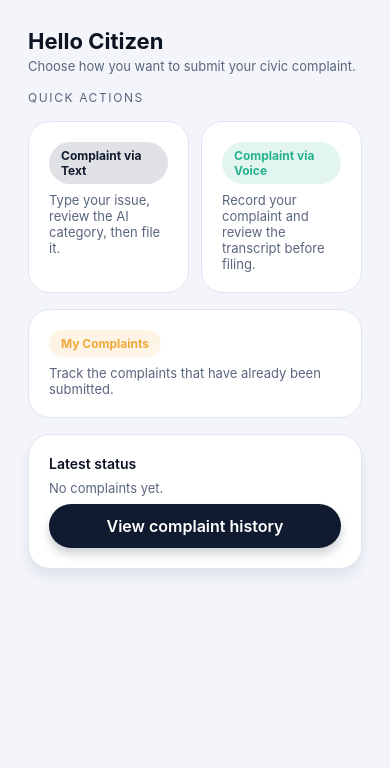
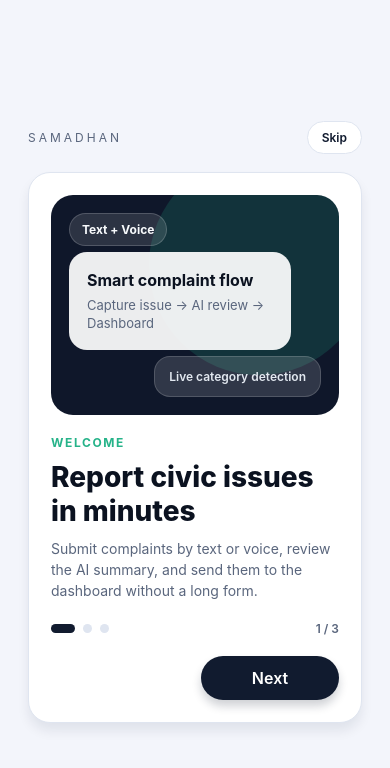
Before and after one commit to harxhe/JanSeva, a React Native app in the folder mobile/: screen / in a window 390 px wide. Shown: the top 768 px of the page. Built offline with nearby package versions, Linux system fonts and the light colour scheme; no server answers.

Commit message:
add mobile onboarding screens

```diff
--- a/mobile/src/App.js
+++ b/mobile/src/App.js
@@ -2,6 +2,7 @@ import { useMemo, useState, useEffect } from "react";
 import { SafeAreaView, ScrollView, StyleSheet, View, Alert } from "react-native";
 import { theme } from "./utils/theme";
 import HomeScreen from "./screens/HomeScreen";
+import OnboardingScreen from "./screens/OnboardingScreen";
 import TextComplaintScreen from "./screens/TextComplaintScreen";
 import VoiceComplaintScreen from "./screens/VoiceComplaintScreen.js";
 import HistoryScreen from "./screens/HistoryScreen";
@@ -14,6 +15,7 @@ const DEFAULT_USER = {
 
 const App = () => {
   const [user] = useState(DEFAULT_USER);
+  const [showOnboarding, setShowOnboarding] = useState(true);
   const [screen, setScreen] = useState("home");
   const [history, setHistory] = useState([]);
 
@@ -175,12 +177,18 @@ const App = () => {
 
   return (
     <SafeAreaView style={styles.safeArea}>
+      {showOnboarding ? (
+        <View style={styles.onboardingWrap}>
+          <OnboardingScreen onFinish={() => setShowOnboarding(false)} />
+        </View>
+      ) : (
         <ScrollView
           contentContainerStyle={styles.scroll}
           showsVerticalScrollIndicator={false}
         >
           <View style={styles.screen}>{renderScreen()}</View>
         </ScrollView>
+      )}
     </SafeAreaView>
   );
 };
@@ -193,6 +201,11 @@ const styles = StyleSheet.create({
   scroll: {
     padding: theme.spacing.xl,
   },
+  onboardingWrap: {
+    flex: 1,
+    padding: theme.spacing.xl,
+    justifyContent: "center",
+  },
   screen: {
     flex: 1,
     gap: 20,
--- /dev/null
+++ b/mobile/src/screens/OnboardingScreen.js
@@ -0,0 +1,247 @@
+import { useMemo, useState } from "react";
+import { View, Text, StyleSheet, Pressable } from "react-native";
+import { theme } from "../utils/theme";
+import Card from "../components/Card";
+import PrimaryButton from "../components/PrimaryButton";
+
+const SLIDES = [
+  {
+    kicker: "Welcome",
+    title: "Report civic issues in minutes",
+    body: "Submit complaints by text or voice, review the AI summary, and send them to the dashboard without a long form.",
+    accent: "Text + Voice",
+  },
+  {
+    kicker: "AI Assist",
+    title: "See the transcript, translation, and category",
+    body: "Before you file a complaint, the app shows the transcription, English translation, category, and urgency picked by AI.",
+    accent: "Review before filing",
+  },
+  {
+    kicker: "Tracking",
+    title: "Follow every complaint from one place",
+    body: "Open your complaint history anytime to see what you submitted and the latest status available from the backend.",
+    accent: "History + updates",
+  },
+];
+
+const OnboardingScreen = ({ onFinish }) => {
+  const [index, setIndex] = useState(0);
+  const slide = SLIDES[index];
+  const isLast = index === SLIDES.length - 1;
+
+  const progressLabel = useMemo(() => `${index + 1} / ${SLIDES.length}`, [index]);
+
+  return (
+    <View style={styles.container}>
+      <View style={styles.headerRow}>
+        <Text style={styles.brand}>Samadhan</Text>
+        <Pressable onPress={onFinish} style={styles.skipButton}>
+          <Text style={styles.skipText}>Skip</Text>
+        </Pressable>
+      </View>
+
+      <Card style={styles.heroCard}>
+        <View style={styles.artPanel}>
+          <View style={styles.glowOrb} />
+          <View style={styles.accentPill}>
+            <Text style={styles.accentPillText}>{slide.accent}</Text>
+          </View>
+          <View style={styles.mockCardLarge}>
+            <Text style={styles.mockCardTitle}>Smart complaint flow</Text>
+            <Text style={styles.mockCardText}>Capture issue -> AI review -> Dashboard</Text>
+          </View>
+          <View style={styles.mockCardSmall}>
+            <Text style={styles.mockCardMeta}>Live category detection</Text>
+          </View>
+        </View>
+
+        <View style={styles.copyWrap}>
+          <Text style={styles.kicker}>{slide.kicker}</Text>
+          <Text style={styles.title}>{slide.title}</Text>
+          <Text style={styles.body}>{slide.body}</Text>
+        </View>
+
+        <View style={styles.footerRow}>
+          <View style={styles.dotsRow}>
+            {SLIDES.map((item, dotIndex) => (
+              <View
+                key={item.title}
+                style={[styles.dot, dotIndex === index && styles.dotActive]}
+              />
+            ))}
+          </View>
+          <Text style={styles.progressText}>{progressLabel}</Text>
+        </View>
+
+        <View style={styles.actionRow}>
+          {index > 0 ? (
+            <View style={styles.actionButton}>
+              <PrimaryButton label="Back" variant="secondary" onPress={() => setIndex(index - 1)} />
+            </View>
+          ) : (
+            <View style={styles.actionButton} />
+          )}
+          <View style={styles.actionButton}>
+            <PrimaryButton
+              label={isLast ? "Go to homepage" : "Next"}
+              onPress={() => (isLast ? onFinish() : setIndex(index + 1))}
+            />
+          </View>
+        </View>
+      </Card>
+    </View>
+  );
+};
+
+const styles = StyleSheet.create({
+  container: {
+    flex: 1,
+    gap: 18,
+    justifyContent: "center",
+  },
+  headerRow: {
+    flexDirection: "row",
+    justifyContent: "space-between",
+    alignItems: "center",
+  },
+  brand: {
+    textTransform: "uppercase",
+    letterSpacing: 3,
+    color: theme.colors.inkMuted,
+    fontSize: 12,
+  },
+  skipButton: {
+    paddingHorizontal: 14,
+    paddingVertical: 8,
+    borderRadius: 999,
+    borderWidth: 1,
+    borderColor: theme.colors.border,
+    backgroundColor: theme.colors.surface,
+  },
+  skipText: {
+    color: theme.colors.primary,
+    fontSize: 12,
+    fontWeight: "600",
+  },
+  heroCard: {
+    gap: 20,
+    padding: 22,
+  },
+  artPanel: {
+    minHeight: 220,
+    borderRadius: theme.radius.lg,
+    backgroundColor: "#0f172a",
+    overflow: "hidden",
+    padding: 18,
+    justifyContent: "space-between",
+  },
+  glowOrb: {
+    position: "absolute",
+    width: 220,
+    height: 220,
+    borderRadius: 999,
+    backgroundColor: "rgba(38, 179, 137, 0.18)",
+    top: -40,
+    right: -30,
+  },
+  accentPill: {
+    alignSelf: "flex-start",
+    paddingHorizontal: 12,
+    paddingVertical: 8,
+    borderRadius: 999,
+    backgroundColor: "rgba(255,255,255,0.12)",
+    borderWidth: 1,
+    borderColor: "rgba(255,255,255,0.18)",
+  },
+  accentPillText: {
+    color: "#f8fafc",
+    fontSize: 12,
+    fontWeight: "700",
+  },
+  mockCardLarge: {
+    borderRadius: 18,
+    padding: 18,
+    backgroundColor: "rgba(255,255,255,0.92)",
+    gap: 6,
+    width: "88%",
+  },
+  mockCardSmall: {
+    alignSelf: "flex-end",
+    borderRadius: 16,
+    paddingHorizontal: 14,
+    paddingVertical: 12,
+    backgroundColor: "rgba(255,255,255,0.14)",
+    borderWidth: 1,
+    borderColor: "rgba(255,255,255,0.16)",
+  },
+  mockCardTitle: {
+    color: theme.colors.ink,
+    fontSize: 16,
+    fontWeight: "700",
+  },
+  mockCardText: {
+    color: theme.colors.inkMuted,
+    fontSize: 13,
+    lineHeight: 18,
+  },
+  mockCardMeta: {
+    color: "#e2e8f0",
+    fontSize: 12,
+    fontWeight: "600",
+  },
+  copyWrap: {
+    gap: 10,
+  },
+  kicker: {
+    color: theme.colors.accent,
+    textTransform: "uppercase",
+    letterSpacing: 1.6,
+    fontSize: 12,
+    fontWeight: "700",
+  },
+  title: {
+    color: theme.colors.ink,
+    fontSize: 28,
+    lineHeight: 34,
+    fontWeight: "800",
+  },
+  body: {
+    color: theme.colors.inkMuted,
+    fontSize: 14,
+    lineHeight: 21,
+  },
+  footerRow: {
+    flexDirection: "row",
+    justifyContent: "space-between",
+    alignItems: "center",
+  },
+  dotsRow: {
+    flexDirection: "row",
+    gap: 8,
+  },
+  dot: {
+    width: 9,
+    height: 9,
+    borderRadius: 999,
+    backgroundColor: theme.colors.border,
+  },
+  dotActive: {
+    width: 24,
+    backgroundColor: theme.colors.primary,
+  },
+  progressText: {
+    color: theme.colors.inkMuted,
+    fontSize: 12,
+    fontWeight: "600",
+  },
+  actionRow: {
+    flexDirection: "row",
+    gap: 12,
+  },
+  actionButton: {
+    flex: 1,
+  },
+});
+
+export default OnboardingScreen;
```
Lines whose indentation alone changed are shown as unchanged.
